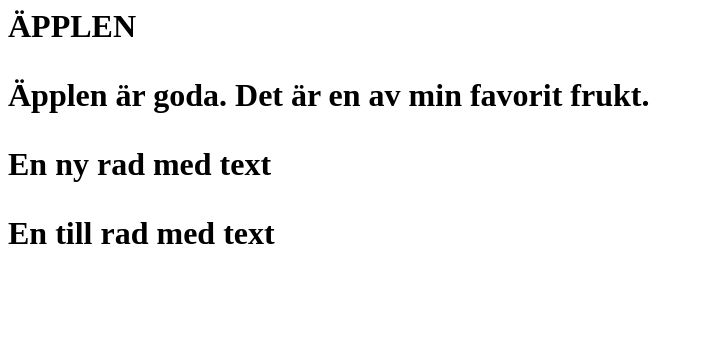
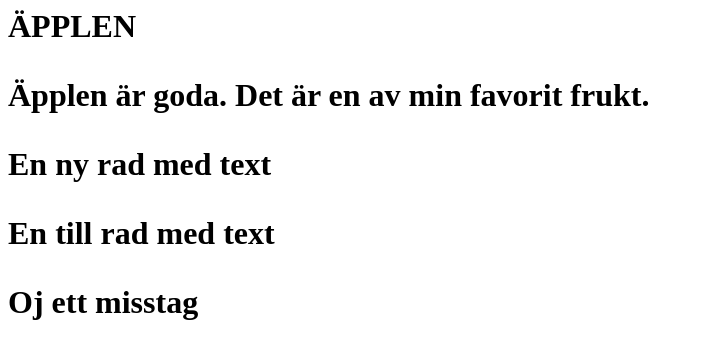
Before and after one commit to ElliotPersson/Githtmlsida, a plain HTML site: page index.html in a window 1280 px wide. Shown: the whole page, without its empty margins (0-703 px from the left). Drawn offline with Linux system fonts and the light colour scheme.

Commit message:
fjärde commit

```diff
--- a/index.html
+++ b/index.html
@@ -5,3 +5,5 @@
 <p>En ny rad med text<p>
 
 <p>En till rad med text<p>
+
+<p>Oj ett misstag<p>
```
